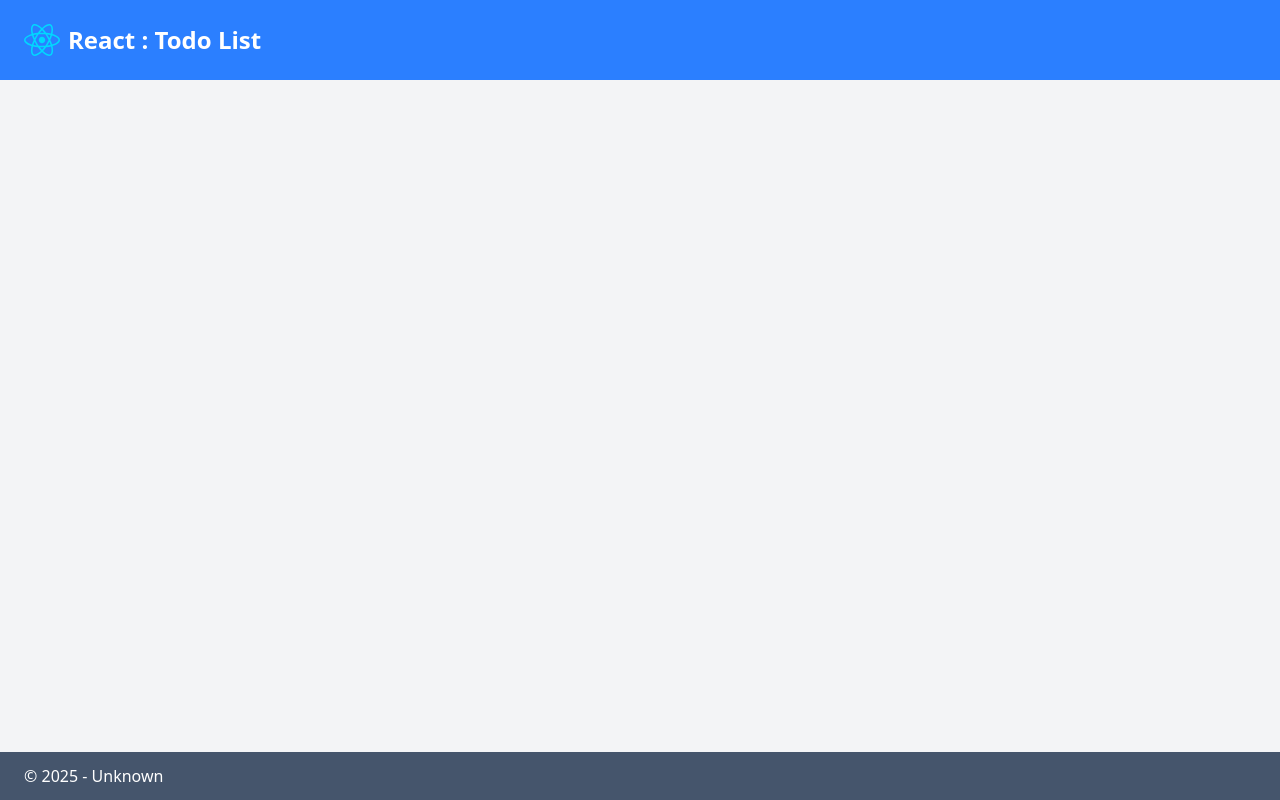
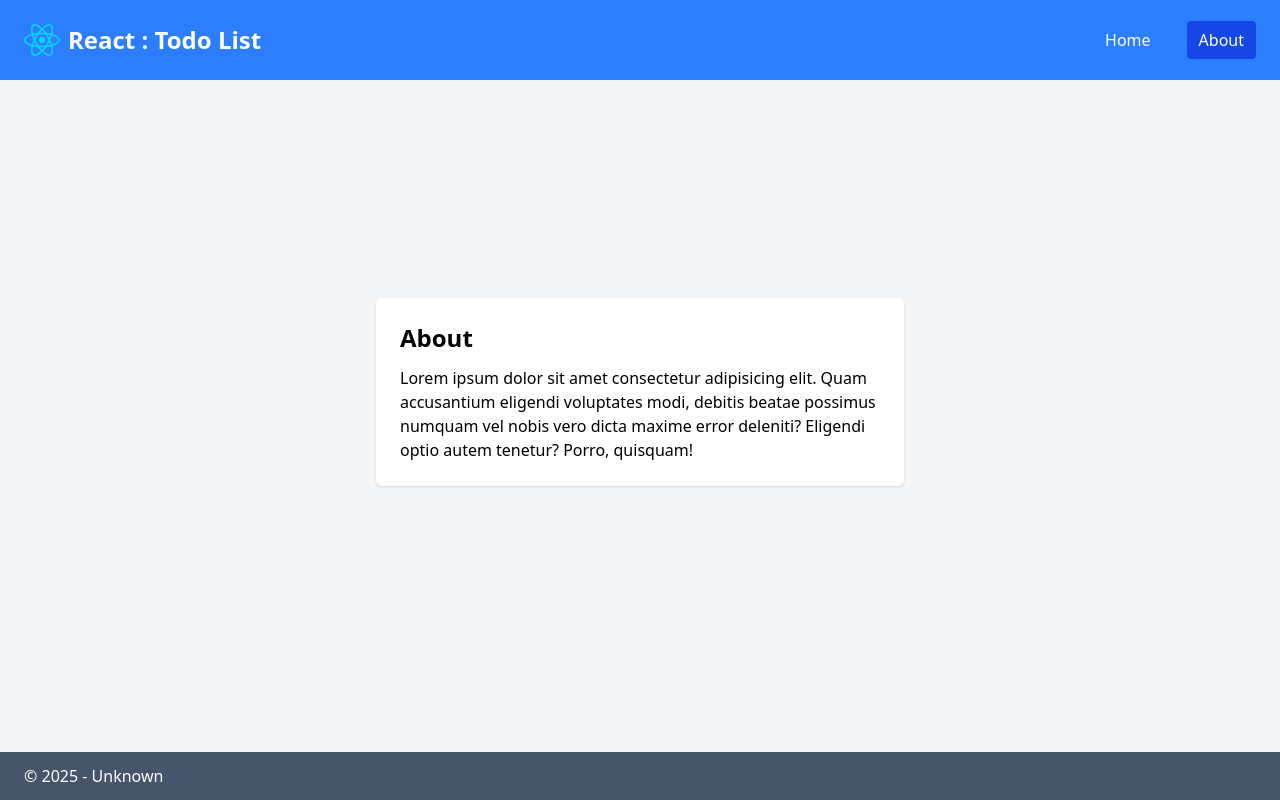
Before and after one commit to jakkaphatminthana/react-web-starter, a React (Vite) app: page /about in a window 1280 px wide. Built offline with nearby package versions, Linux system fonts and the light colour scheme.

Commit message:
feat : router :: add routers

```diff
--- a/package.json
+++ b/package.json
@@ -13,6 +13,7 @@
     "@tailwindcss/vite": "^4.1.8",
     "react": "^19.1.0",
     "react-dom": "^19.1.0",
+    "react-router-dom": "^7.6.2",
     "tailwindcss": "^4.1.8"
   },
   "devDependencies": {
--- a/src/App.jsx
+++ b/src/App.jsx
@@ -1,14 +1,24 @@
-import Footer from "./components/Footer";
-import NavBar from "./components/NavBar";
+import {
+  createBrowserRouter,
+  createRoutesFromElements,
+  Route,
+  RouterProvider,
+} from "react-router-dom";
+import HomePage from "./pages/HomePage";
+import MainLayout from "./layouts/MainLayout";
+import AboutPage from "./pages/AboutPage";
 
 function App() {
-  return (
-    <>
-      <NavBar />
-      <main></main>
-      <Footer />
-    </>
+  const router = createBrowserRouter(
+    createRoutesFromElements(
+      <Route path="/" element={<MainLayout />}>
+        <Route index element={<HomePage />} />
+        <Route path="/about" element={<AboutPage />} />
+      </Route>
+    )
   );
+
+  return <RouterProvider router={router} />;
 }
 
 export default App;
--- a/src/components/NavBar.jsx
+++ b/src/components/NavBar.jsx
@@ -1,12 +1,32 @@
+import { Link, NavLink } from "react-router-dom";
 import reactLogo from "../assets/react.svg";
 
 function NavBar() {
+  const activeLink = ({ isActive }) =>
+    isActive
+      ? "bg-blue-700 bg-opacity-60 rounded px-3 py-2"
+      : "hover:bg-blue-700 hover:bg-opacity-20 rounded px-3 py-2";
+
   return (
     <header>
       <div className="flex mr-auto gap-x-2 font-semibold text-2xl">
-        <img src={reactLogo} alt="React Logo" />
+        <Link to="/">
+          <img src={reactLogo} alt="React Logo" />
+        </Link>
         React : Todo List
       </div>
+      <ul className="hidden md:flex gap-x-6">
+        <li>
+          <NavLink to="/" className={activeLink}>
+            Home
+          </NavLink>
+        </li>
+        <li>
+          <NavLink to="/about" className={activeLink}>
+            About
+          </NavLink>
+        </li>
+      </ul>
     </header>
   );
 }
--- /dev/null
+++ b/src/layouts/MainLayout.jsx
@@ -0,0 +1,20 @@
+import React from "react";
+import NavBar from "../components/NavBar";
+import Footer from "../components/Footer";
+import { Outlet } from "react-router-dom";
+
+function MainLayout() {
+  return (
+    <>
+      <NavBar />
+      <main>
+        <div className="px-4 md:px-6 pt-12 pb-24 w-full xl:w-[45%] space-y-6">
+          <Outlet />
+        </div>
+      </main>
+      <Footer />
+    </>
+  );
+}
+
+export default MainLayout;
--- /dev/null
+++ b/src/pages/AboutPage.jsx
@@ -0,0 +1,19 @@
+import React from "react";
+
+function AboutPage() {
+  return (
+    <>
+      <div className="p-6 bg-white rounded-md shadow-sm">
+        <h1 className="font-bold text-2xl mb-3">About</h1>
+        <p>
+          Lorem ipsum dolor sit amet consectetur adipisicing elit. Quam
+          accusantium eligendi voluptates modi, debitis beatae possimus numquam
+          vel nobis vero dicta maxime error deleniti? Eligendi optio autem
+          tenetur? Porro, quisquam!
+        </p>
+      </div>
+    </>
+  );
+}
+
+export default AboutPage;
--- /dev/null
+++ b/src/pages/HomePage.jsx
@@ -0,0 +1,7 @@
+import React from "react";
+
+function HomePage() {
+  return <div>HomePage</div>;
+}
+
+export default HomePage;
```
Also changed, not shown: 1 other file (tests, documents, lock files or other folders).
